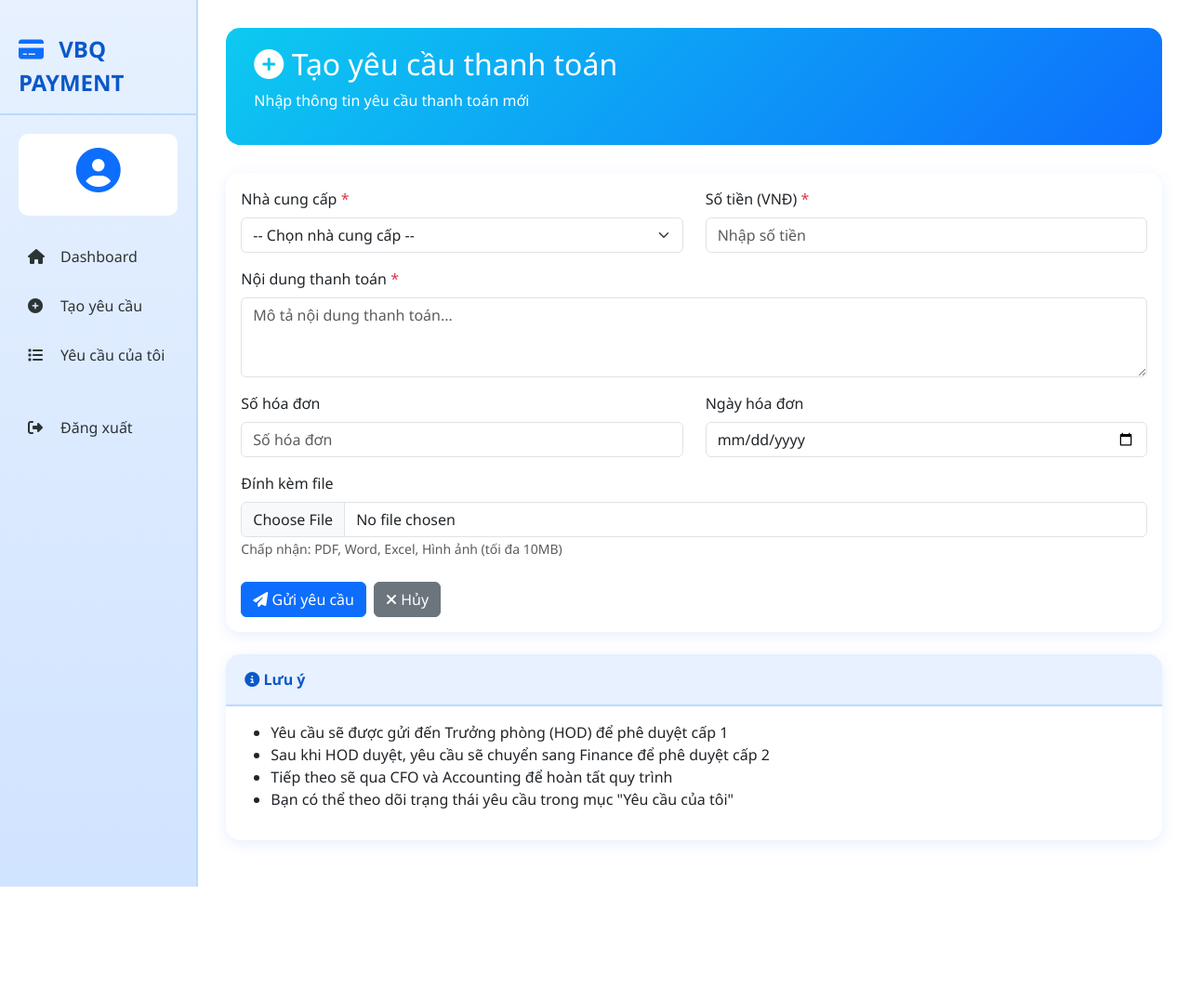
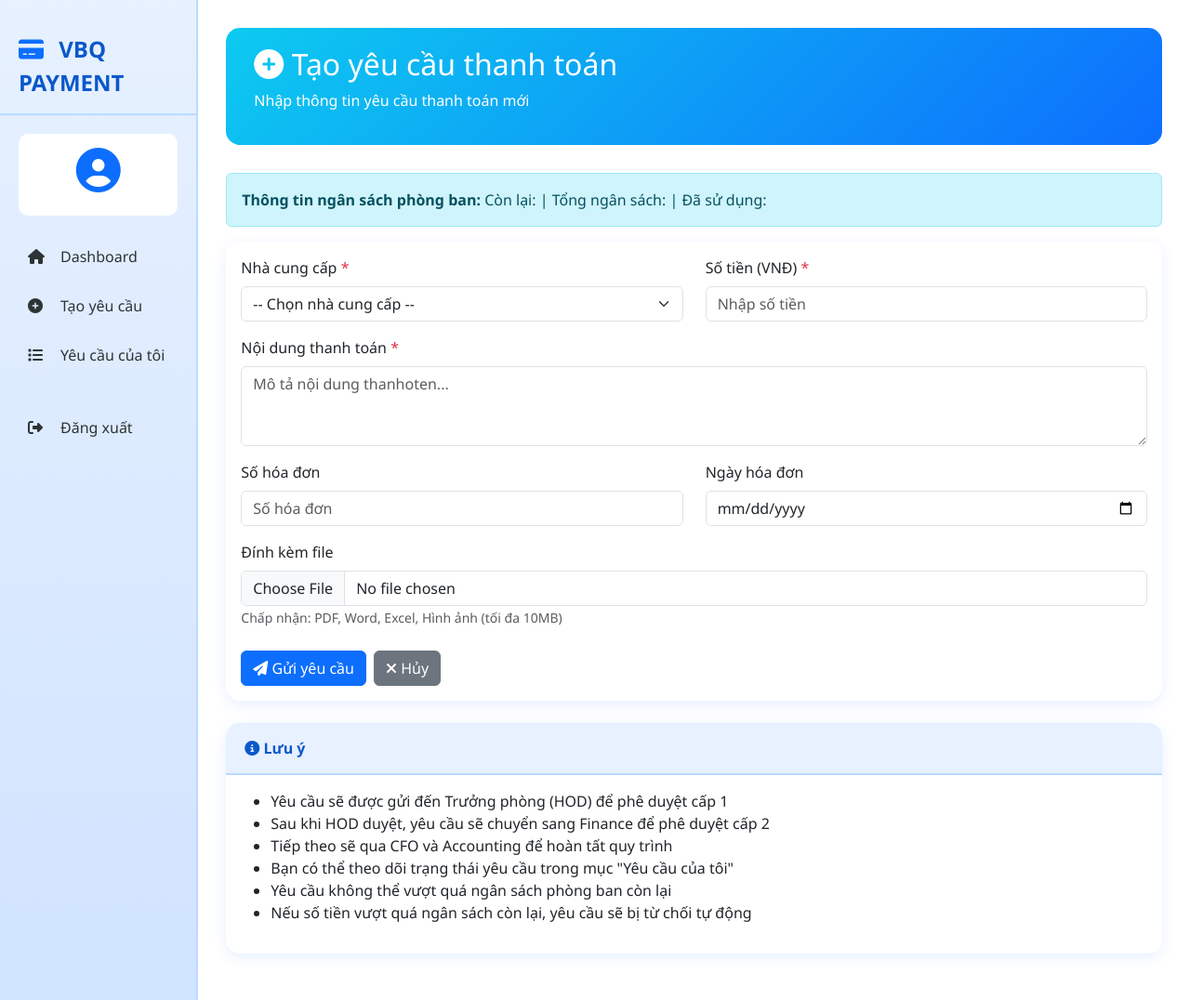
Before and after one commit to libthien/BV-payment, a Flask app: template templates/create_request.html in a window 1280 px wide. Shown: the whole page at 93% size. Before the commit the page ends 954 px from the top, so only its background shows below. Run offline with Flask 3, Linux system fonts and the light colour scheme; the template is opened without the code that fills it, so the values that code supplies are empty; the visitor is signed in with stand-in values (Sample User, id 1).

Commit message:
Fix workflow: reject requests exceeding budget, show budget info when creating requests, remove special request handling, restrict Accounting menu access

```diff
--- a/app.py
+++ b/app.py
@@ -488,6 +488,9 @@ def dashboard():
 def create_request():
     user = session['user']
 
+    # Get budget info for display in form
+    is_within_budget_check, remaining_budget, total_budget, used_budget = check_budget_available(user['department'], 0)
+
     if request.method == 'POST':
         supplier_id = request.form.get('supplier')
         amount = float(request.form.get('amount', 0))
@@ -497,20 +500,12 @@ def create_request():
 
         supplier = next((s for s in demo_suppliers if s['id'] == supplier_id), None)
 
-        # Check if department has any approved special requests that would lock it
-        dept_has_approved_special = any(
-            req.get('department') == user['department'] and
-            req.get('is_special_request', False) and
-            req.get('status') == 'APPROVED'
-            for req in demo_requests
-        )
-
-        if dept_has_approved_special:
-            flash('Phòng ban của bạn đã có yêu cầu đặc biệt được duyệt và hiện không thể tạo yêu cầu mới!', 'error')
-            return redirect(url_for('my_requests'))
-
         # Check if request exceeds department budget
         is_within_budget, remaining, total_budget, used = check_budget_available(user['department'], amount)
+
+        if not is_within_budget:
+            flash(f'Yêu cầu vượt quá ngân sách phòng ban! Ngân sách còn còn: {format_currency(remaining_budget)}. Vui lòng giảm số tiền yêu cầu.', 'error')
+            return render_template('create_request.html', user=user, suppliers=demo_suppliers, remaining_budget=remaining_budget)
 
         new_request = {
             'id': generate_request_id(),
@@ -525,19 +520,14 @@ def create_request():
             'invoice_date': invoice_date,
             'status': 'PENDING_HOD',
             'created_at': datetime.now().strftime('%Y-%m-%d %H:%M:%S'),
-            'approval_history': [],
-            'is_special_request': not is_within_budget,  # Mark if exceeds budget
-            'original_amount': amount  # Keep original amount for reference
+            'approval_history': []
         }
-
-        # If request exceeds budget, we keep the original amount for display and processing
-        # but mark it as special so it gets handled appropriately in the approval process
 
         demo_requests.append(new_request)
         flash('Yêu cầu thanh toán đã được tạo thành công!', 'success')
         return redirect(url_for('my_requests'))
 
-    return render_template('create_request.html', user=user, suppliers=demo_suppliers)
+    return render_template('create_request.html', user=user, suppliers=demo_suppliers, remaining_budget=remaining_budget)
 
 @app.route('/requests/my')
 @login_required
--- a/templates/create_request.html
+++ b/templates/create_request.html
@@ -9,6 +9,15 @@
     <h2><i class="fas fa-plus-circle"></i> Tạo yêu cầu thanh toán</h2>
     <p>Nhập thông tin yêu cầu thanh toán mới</p>
 </div>
+
+{% if remaining_budget is not none %}
+<div class="alert alert-info">
+    <strong>Thông tin ngân sách phòng ban:</strong>
+    Còn lại: <span class="fw-bold">{{ format_currency(remaining_budget) }}</span> |
+    Tổng ngân sách: <span class="fw-bold">{{ format_currency(total_budget) }}</span> |
+    Đã sử dụng: <span class="fw-bold">{{ format_currency(used_budget) }}</span>
+</div>
+{% endif %}
 
 <div class="card">
     <div class="card-body">
@@ -31,7 +40,7 @@
 
             <div class="mb-3">
                 <label class="form-label">Nội dung thanh toán <span class="text-danger">*</span></label>
-                <textarea name="content" class="form-control" rows="3" required placeholder="Mô tả nội dung thanh toán..."></textarea>
+                <textarea name="content" class="form-control" rows="3" required placeholder="Mô tả nội dung thanhoten..."></textarea>
             </div>
 
             <div class="row">
@@ -73,6 +82,8 @@
             <li>Sau khi HOD duyệt, yêu cầu sẽ chuyển sang Finance để phê duyệt cấp 2</li>
             <li>Tiếp theo sẽ qua CFO và Accounting để hoàn tất quy trình</li>
             <li>Bạn có thể theo dõi trạng thái yêu cầu trong mục "Yêu cầu của tôi"</li>
+            <li>Yêu cầu không thể vượt quá ngân sách phòng ban còn lại</li>
+            <li>Nếu số tiền vượt quá ngân sách còn lại, yêu cầu sẽ bị từ chối tự động</li>
         </ul>
     </div>
 </div>
```
